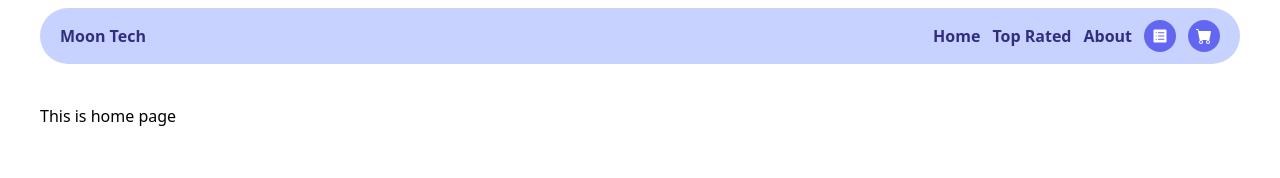
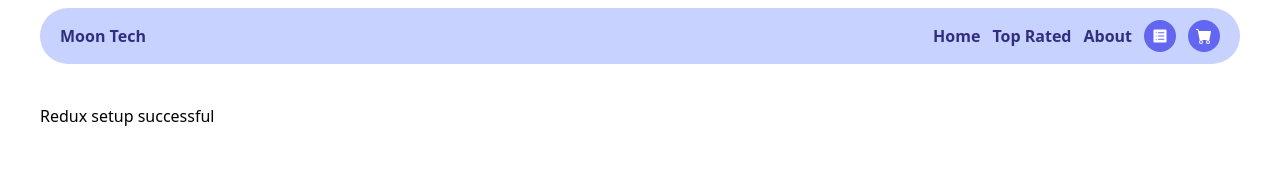
Before and after one commit to TouhidZaman/moon-tech-redux, a React (Create React App) app: page / in a window 1280 px wide. Shown: the top 178 px of the page. Built offline with nearby package versions, Linux system fonts and the light colour scheme.

Commit message:
basic react-redux setup added

```diff
--- a/package.json
+++ b/package.json
@@ -9,8 +9,10 @@
     "react": "^18.2.0",
     "react-dom": "^18.2.0",
     "react-icons": "^4.6.0",
+    "react-redux": "^8.0.5",
     "react-router-dom": "^6.4.3",
     "react-scripts": "5.0.1",
+    "redux": "^4.2.0",
     "web-vitals": "^2.1.0"
   },
   "scripts": {
--- a/src/App.js
+++ b/src/App.js
@@ -1,11 +1,13 @@
+import { Provider } from "react-redux";
 import { RouterProvider } from "react-router-dom";
+import { store } from "./redux/store";
 import routes from "./routes/routes";
 
 function App() {
   return (
-    <div>
-      <RouterProvider router={routes} />
-    </div>
+      <Provider store={store}>
+        <RouterProvider router={routes} />
+      </Provider>
   );
 }
 
--- a/src/pages/Home.js
+++ b/src/pages/Home.js
@@ -1,9 +1,11 @@
 import React from "react";
+import { useSelector } from "react-redux";
 
 const Home = () => {
+  const test = useSelector(state => state.test)
   return (
     <div className='grid grid-cols-1 md:grid-cols-2 lg:grid-cols-4 max-w-7xl gap-14 mx-auto my-10'>
-      <h1>This is home page</h1>
+      <h1>{test}</h1>
     </div>
   );
 };
--- /dev/null
+++ b/src/redux/reducers/productReducer.js
@@ -0,0 +1,10 @@
+const initialState = {
+    test: "Redux setup successful"
+}
+
+export const productReducer = (state = initialState, action) => {
+    switch(action.type) {
+        default:
+            return state
+    }
+}
--- /dev/null
+++ b/src/redux/store.js
@@ -0,0 +1,4 @@
+import { createStore } from "redux";
+import { productReducer } from "./reducers/productReducer";
+
+export const store = createStore(productReducer)
```
Also changed, not shown: public/products.json (+8 -0 lines), 1 other file (tests, documents, lock files or other folders).
